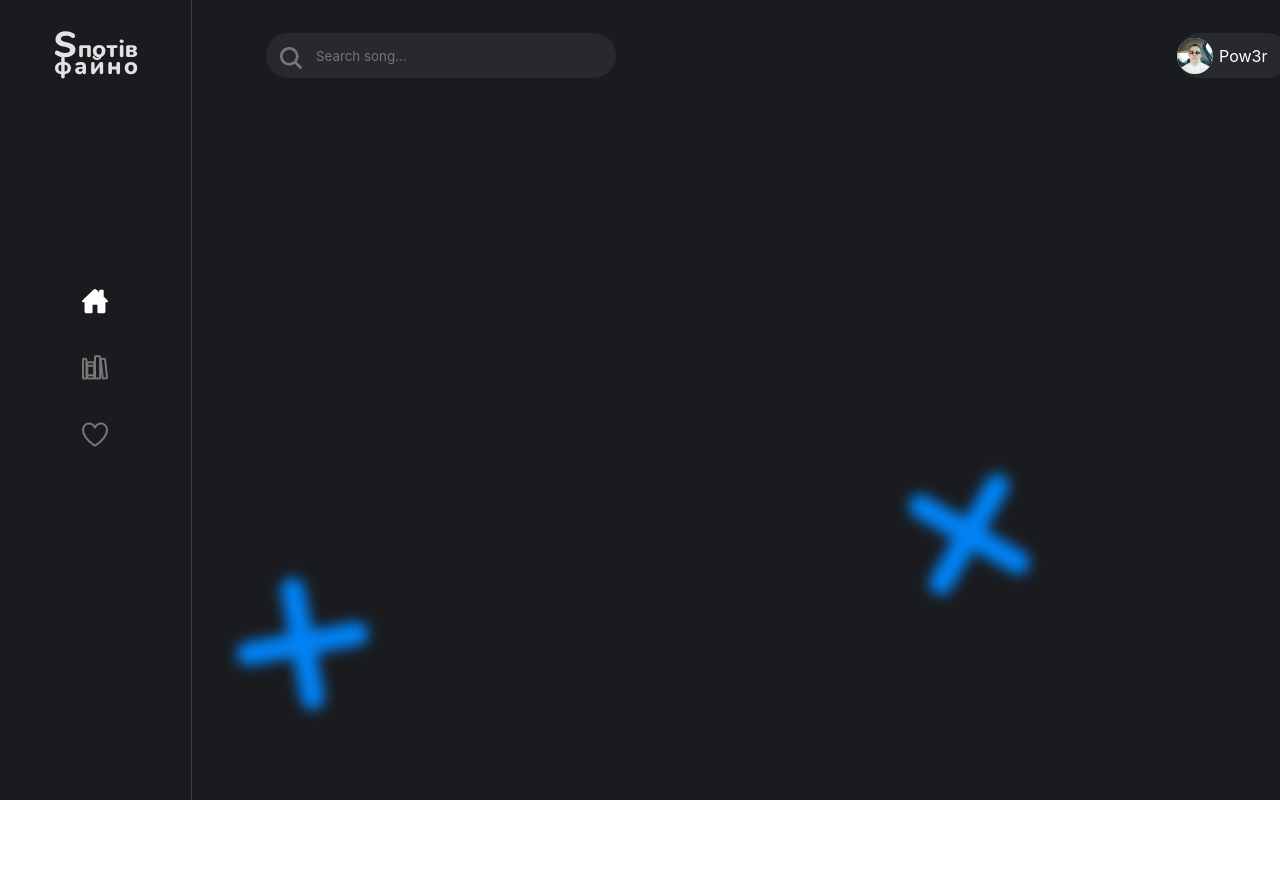
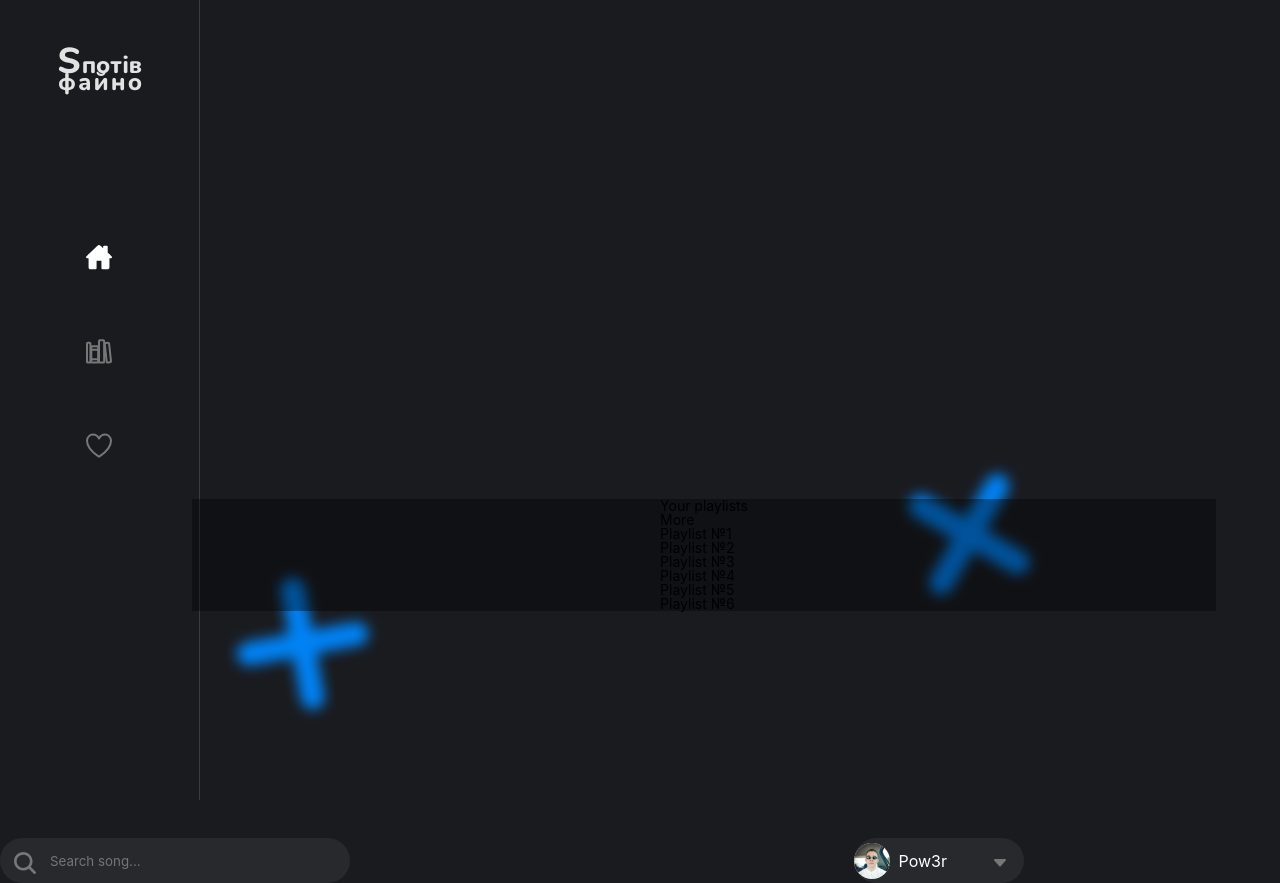
Before and after one commit to pow3r-prog/spotiv-faino-react, a React (Create React App) app: page / in a window 1280 px wide. Before the commit the page ends 800 px from the top, so only its background shows below. Built offline with nearby package versions, Linux system fonts and the light colour scheme.

Commit message:
updating navigation & header compoonents & adding mainpage component

```diff
--- a/src/App.js
+++ b/src/App.js
@@ -1,11 +1,12 @@
 import './App.scss'
-import { Navigation, Header } from './components'
+import { Navigation, Header, MainPage } from './components'
 
 function App() {
   return (
     <div className='App'>
       <Navigation />
       <Header />
+      <MainPage />
     </div>
   )
 }
--- a/src/App.scss
+++ b/src/App.scss
@@ -1,2 +1,7 @@
 @import './components/libs/nullstyle.scss';
 @import './components/mainStyle.scss';
+
+.App {
+  display: flex;
+  flex-wrap: wrap;
+}
--- a/src/components/Header/Header.jsx
+++ b/src/components/Header/Header.jsx
@@ -3,7 +3,7 @@ import userImage from '../accets/img/userImage.jpg'
 
 const Header = () => {
     return (
-        <div className="container">
+        // <div className="container">
             <div className='header'>
                 <form className="search__form">
                     <input type="text" placeholder='Search song...' className='search__input' />
@@ -14,7 +14,7 @@ const Header = () => {
                     <div></div>
                 </div>
             </div>
-        </div>
+        // </div>
     )
 }
 
--- a/src/components/Header/Header.scss
+++ b/src/components/Header/Header.scss
@@ -1,8 +1,9 @@
 .header {
-  position: absolute;
   display: flex;
+  justify-content: space-between;
   width: 80%;
-  justify-content: space-between;
+  height: 100%;
+  margin-top: 3%;
   .search__form {
     .search__input {
       height: 45px;
@@ -20,7 +21,7 @@
     display: flex;
     align-items: center;
     cursor: pointer;
-    width: 11%;
+    width: 170px;
     background: #27292d;
     border-radius: 25px;
     background-image: url('../accets/img/profileIcon.svg');
--- /dev/null
+++ b/src/components/MainPage/MainPage.jsx
@@ -0,0 +1,26 @@
+import React from 'react'
+
+const MainPage = () => {
+    return (
+        // <div className='container'>
+            <div className='main__playlists'>
+                <div className='your__playlists'>
+                    <div className="playlists__title">
+                        <div className="playlists__title_text">Your playlists</div>
+                        <div className="playlists__title_button">More</div>
+                    </div>
+                    <ul className='playlists_list'>
+                        <li className="playlists_item">Playlist №1</li>
+                        <li className="playlists_item">Playlist №2</li>
+                        <li className="playlists_item">Playlist №3</li>
+                        <li className="playlists_item">Playlist №4</li>
+                        <li className="playlists_item">Playlist №5</li>
+                        <li className="playlists_item">Playlist №6</li>
+                    </ul>
+                </div>
+            </div>
+        // </div>
+    )
+}
+
+export default MainPage
--- /dev/null
+++ b/src/components/MainPage/MainPage.scss
@@ -0,0 +1,11 @@
+.main__playlists {
+  display: flex;
+  flex-wrap: wrap;
+  justify-content: center;
+  align-items: center;
+  background: rgba(0, 0, 0, 0.37);
+  width: 80%;
+  height: 80%;
+  margin-left: 15%;
+  margin-top: -30%;
+}
--- a/src/components/Navigation/Navigation.scss
+++ b/src/components/Navigation/Navigation.scss
@@ -3,14 +3,14 @@
   flex-wrap: wrap;
   justify-content: center;
   height: 100vh;
-  width: 72%;
   border-right: 1px solid #393b48;
+  width: 75%;
   .logo {
     display: flex;
     align-items: center;
     justify-content: center;
     margin-top: 2rem;
-    height: 6%;
+    height: 10%;
     width: 100%;
   }
   .navigation__list {
@@ -18,9 +18,9 @@
     flex-wrap: wrap;
     align-items: center;
     justify-content: center;
-    height: 25%;
+    height: auto;
     width: 30%;
-    margin-bottom: 10rem;
+    margin-bottom: 22rem;
     &_item {
       display: flex;
       justify-content: center;
--- a/src/components/index.js
+++ b/src/components/index.js
@@ -1,2 +1,3 @@
 export { default as Navigation } from './Navigation/Navigation'
 export { default as Header } from './Header/Header'
+export { default as MainPage } from './MainPage/MainPage'
--- a/src/components/mainStyle.scss
+++ b/src/components/mainStyle.scss
@@ -1,5 +1,3 @@
-.container {
-  display: inline-block;
-}
 @import './Navigation/Navigation.scss';
 @import './Header/Header.scss';
+@import './MainPage/MainPage.scss';
```
